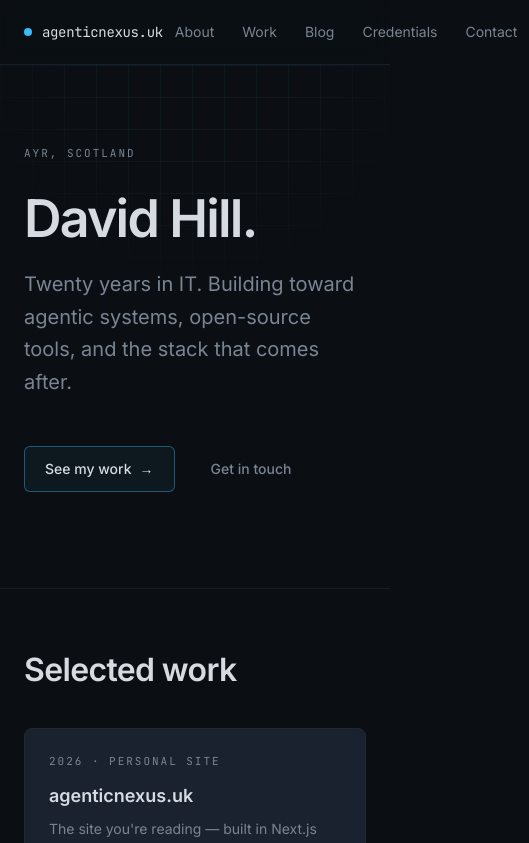
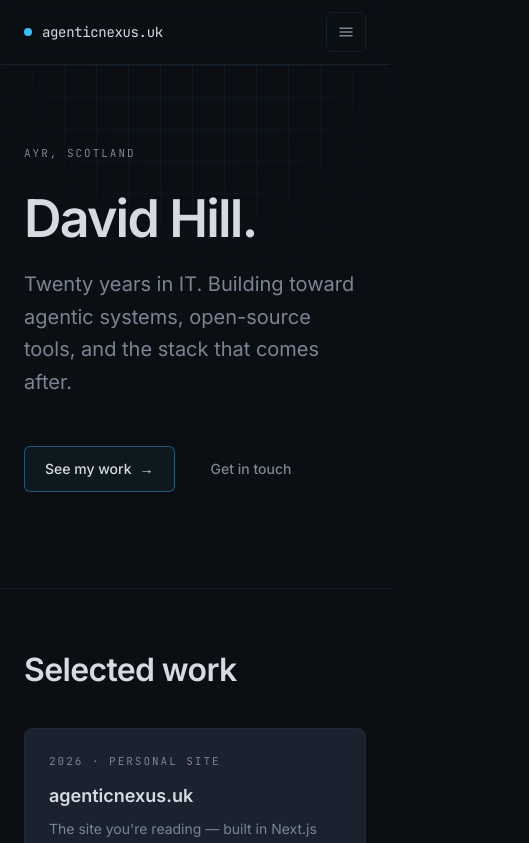
Before and after one commit to DavidH1ll/agenticnexus.uk, a Next.js app: page / in a window 390 px wide. Shown: the top 843 px of the page, 529 px wide, since content can reach past the window. Built offline with nearby package versions, Linux system fonts and the light colour scheme.

Commit message:
feat: add collapsible hamburger menu for mobile nav

```diff
--- a/src/components/Nav.js
+++ b/src/components/Nav.js
@@ -2,9 +2,9 @@
 
 import Link from 'next/link'
 import { usePathname } from 'next/navigation'
+import { useEffect, useState } from 'react'
 
 const links = [
-  { href: '/', label: 'Home' },
   { href: '/about', label: 'About' },
   { href: '/work', label: 'Work' },
   { href: '/blog', label: 'Blog' },
@@ -14,8 +14,22 @@ const links = [
 
 export default function Nav() {
   const pathname = usePathname()
+  const [open, setOpen] = useState(false)
   const isActive = (href) =>
     href === '/' ? pathname === '/' : pathname.startsWith(href)
+
+  useEffect(() => {
+    setOpen(false)
+  }, [pathname])
+
+  useEffect(() => {
+    if (!open) return
+    const onKey = (e) => {
+      if (e.key === 'Escape') setOpen(false)
+    }
+    document.addEventListener('keydown', onKey)
+    return () => document.removeEventListener('keydown', onKey)
+  }, [open])
 
   return (
     <header className="sticky top-0 z-40 border-b border-border/60 bg-obsidian/80 backdrop-blur supports-[backdrop-filter]:bg-obsidian/60">
@@ -24,6 +38,7 @@ export default function Nav() {
           href="/"
           className="group flex items-center gap-2.5 font-mono text-sm tracking-tight"
           aria-label="David Hill — Home"
+          onClick={() => setOpen(false)}
         >
           <span
             aria-hidden
@@ -36,8 +51,9 @@ export default function Nav() {
             agenticnexus.uk
           </span>
         </Link>
-        <nav className="flex items-center gap-1 sm:gap-2">
-          {links.slice(1).map((l) => (
+
+        <nav className="hidden items-center gap-1 sm:gap-2 md:flex">
+          {links.map((l) => (
             <Link
               key={l.href}
               href={l.href}
@@ -48,7 +64,70 @@ export default function Nav() {
             </Link>
           ))}
         </nav>
+
+        <button
+          type="button"
+          onClick={() => setOpen((v) => !v)}
+          className="inline-flex h-10 w-10 items-center justify-center rounded-md border border-border/60 text-muted transition-colors hover:border-border hover:text-text md:hidden"
+          aria-label={open ? 'Close menu' : 'Open menu'}
+          aria-expanded={open}
+          aria-controls="mobile-menu"
+        >
+          {open ? (
+            <svg
+              width="18"
+              height="18"
+              viewBox="0 0 24 24"
+              fill="none"
+              stroke="currentColor"
+              strokeWidth="2"
+              strokeLinecap="round"
+              strokeLinejoin="round"
+              aria-hidden="true"
+            >
+              <path d="M18 6L6 18" />
+              <path d="M6 6l12 12" />
+            </svg>
+          ) : (
+            <svg
+              width="18"
+              height="18"
+              viewBox="0 0 24 24"
+              fill="none"
+              stroke="currentColor"
+              strokeWidth="2"
+              strokeLinecap="round"
+              strokeLinejoin="round"
+              aria-hidden="true"
+            >
+              <path d="M4 7h16" />
+              <path d="M4 12h16" />
+              <path d="M4 17h16" />
+            </svg>
+          )}
+        </button>
       </div>
+
+      {open && (
+        <div
+          id="mobile-menu"
+          className="border-t border-border/60 bg-obsidian/95 backdrop-blur md:hidden"
+        >
+          <nav className="mx-auto flex max-w-page flex-col px-6 py-2 sm:px-8">
+            {links.map((l) => (
+              <Link
+                key={l.href}
+                href={l.href}
+                data-active={isActive(l.href)}
+                className="nav-link justify-between border-b border-border/40 py-3 last:border-b-0"
+              >
+                {l.label}
+                <span aria-hidden className="text-muted">&rarr;</span>
+              </Link>
+            ))}
+          </nav>
+        </div>
+      )}
     </header>
   )
 }
```
